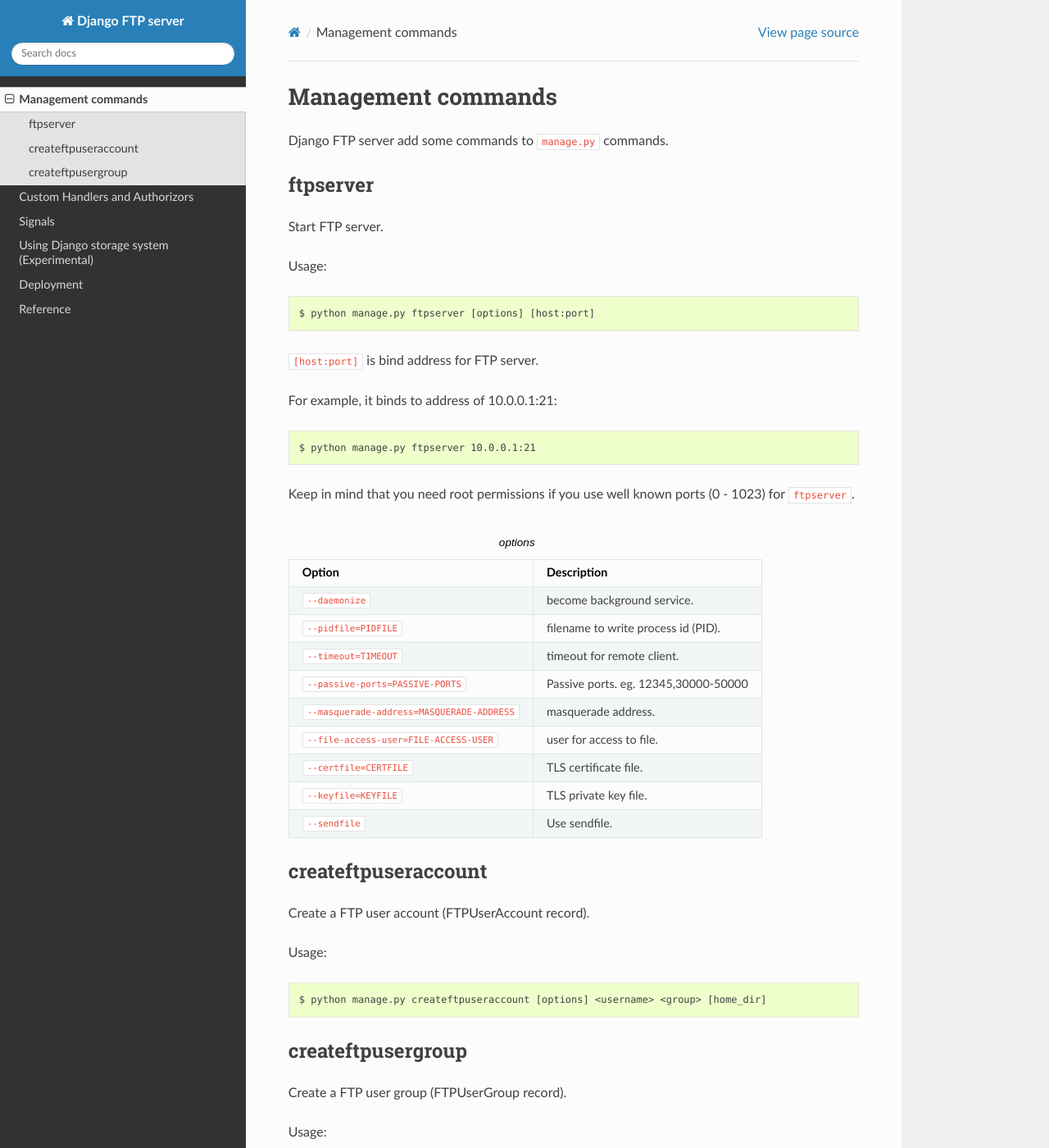
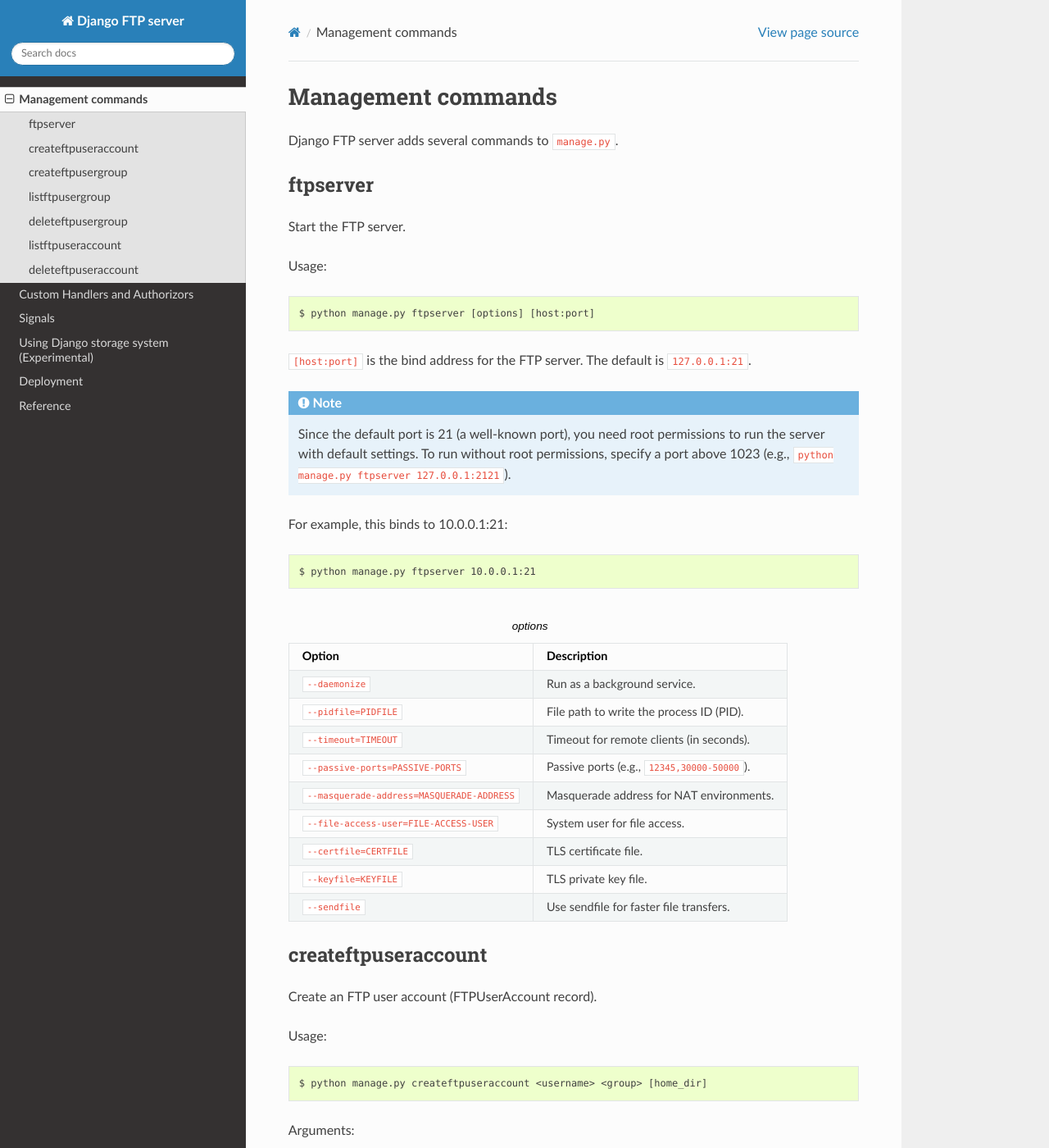
Before and after one commit to tokibito/django-ftpserver, a Sphinx documentation site: the page built from docs/source/management_commands.rst, in a window 1280 px wide and 1400 px high. Shown: the whole window at 82% size. Built offline with Sphinx 7.4.7 and the Read the Docs theme 3.1.0, drawn with Linux system fonts in a browser that asks for light colours; some of the changed text lies outside the part shown.

Commit message:
update docs

```diff
--- a/docs/source/management_commands.rst
+++ b/docs/source/management_commands.rst
@@ -2,53 +2,108 @@
 Management commands
 ===================
 
-Django FTP server add some commands to ``manage.py`` commands.
+Django FTP server adds several commands to ``manage.py``.
 
 ftpserver
 =========
 
-Start FTP server.
+Start the FTP server.
 
 Usage::
 
    $ python manage.py ftpserver [options] [host:port]
 
-``[host:port]`` is bind address for FTP server.
+``[host:port]`` is the bind address for the FTP server.
+The default is ``127.0.0.1:21``.
 
-For example, it binds to address of 10.0.0.1:21::
+.. note::
+
+   Since the default port is 21 (a well-known port), you need root permissions to run the server with default settings.
+   To run without root permissions, specify a port above 1023 (e.g., ``python manage.py ftpserver 127.0.0.1:2121``).
+
+For example, this binds to 10.0.0.1:21::
 
    $ python manage.py ftpserver 10.0.0.1:21
-
-Keep in mind that you need root permissions if you use well known ports (0 - 1023) for ``ftpserver``.
 
 .. csv-table:: options
    :header-rows: 1
 
    Option,Description
-   ``--daemonize``,become background service.
-   ``--pidfile=PIDFILE``,filename to write process id (PID).
-   ``--timeout=TIMEOUT``,timeout for remote client.
-   ``--passive-ports=PASSIVE-PORTS``,"Passive ports. eg. 12345,30000-50000"
-   ``--masquerade-address=MASQUERADE-ADDRESS``,masquerade address.
-   ``--file-access-user=FILE-ACCESS-USER``,user for access to file.
+   ``--daemonize``,Run as a background service.
+   ``--pidfile=PIDFILE``,File path to write the process ID (PID).
+   ``--timeout=TIMEOUT``,Timeout for remote clients (in seconds).
+   ``--passive-ports=PASSIVE-PORTS``,"Passive ports (e.g., ``12345,30000-50000``)."
+   ``--masquerade-address=MASQUERADE-ADDRESS``,Masquerade address for NAT environments.
+   ``--file-access-user=FILE-ACCESS-USER``,System user for file access.
    ``--certfile=CERTFILE``,TLS certificate file.
    ``--keyfile=KEYFILE``,TLS private key file.
-   ``--sendfile``,Use sendfile.
+   ``--sendfile``,Use sendfile for faster file transfers.
 
 createftpuseraccount
 ====================
 
-Create a FTP user account (FTPUserAccount record).
+Create an FTP user account (FTPUserAccount record).
 
 Usage::
 
-   $ python manage.py createftpuseraccount [options] <username> <group> [home_dir]
+   $ python manage.py createftpuseraccount <username> <group> [home_dir]
+
+Arguments:
+
+- ``<username>``: The username of an existing Django user.
+- ``<group>``: The name of an existing FTP user group.
+- ``[home_dir]``: Optional home directory for this user.
 
 createftpusergroup
 ==================
 
-Create a FTP user group (FTPUserGroup record).
+Create an FTP user group (FTPUserGroup record).
 
 Usage::
 
-   $ python manage.py createftpusergroup [options] <name> [home_dir]
+   $ python manage.py createftpusergroup <name> [home_dir]
+
+Arguments:
+
+- ``<name>``: The name of the group.
+- ``[home_dir]``: Optional home directory for this group.
+
+listftpusergroup
+================
+
+List all FTP user groups.
+
+Usage::
+
+   $ python manage.py listftpusergroup
+
+deleteftpusergroup
+==================
+
+Delete an FTP user group (FTPUserGroup record).
+
+Usage::
+
+   $ python manage.py deleteftpusergroup <name>
+
+.. note::
+
+   The group must not have any associated user accounts. Delete the user accounts first.
+
+listftpuseraccount
+==================
+
+List all FTP user accounts.
+
+Usage::
+
+   $ python manage.py listftpuseraccount
+
+deleteftpuseraccount
+====================
+
+Delete an FTP user account (FTPUserAccount record).
+
+Usage::
+
+   $ python manage.py deleteftpuseraccount <username>
```
